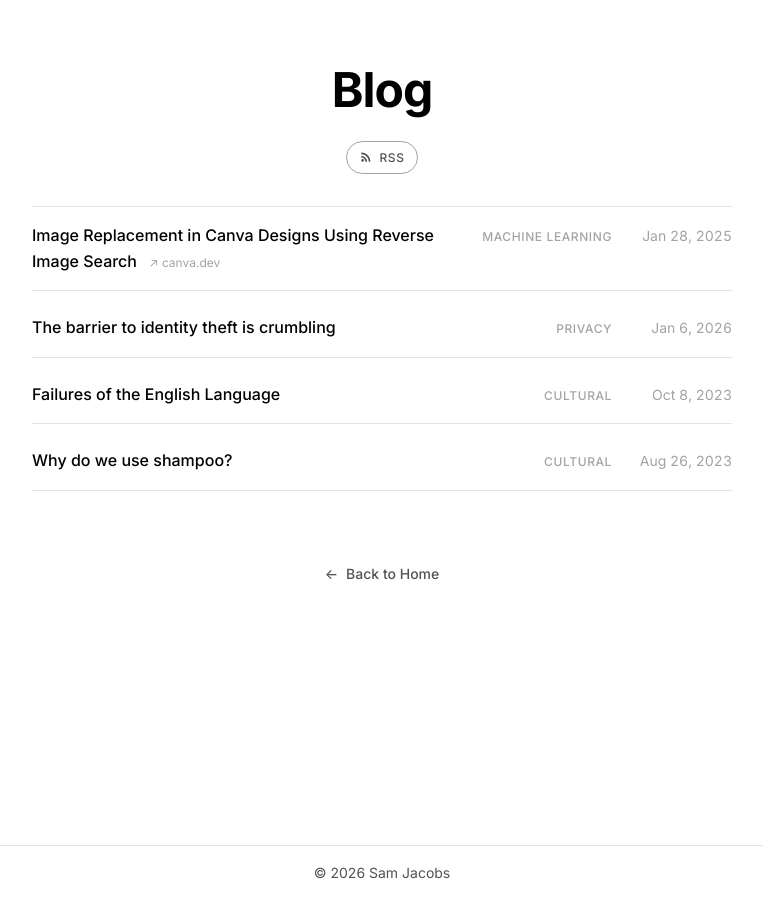
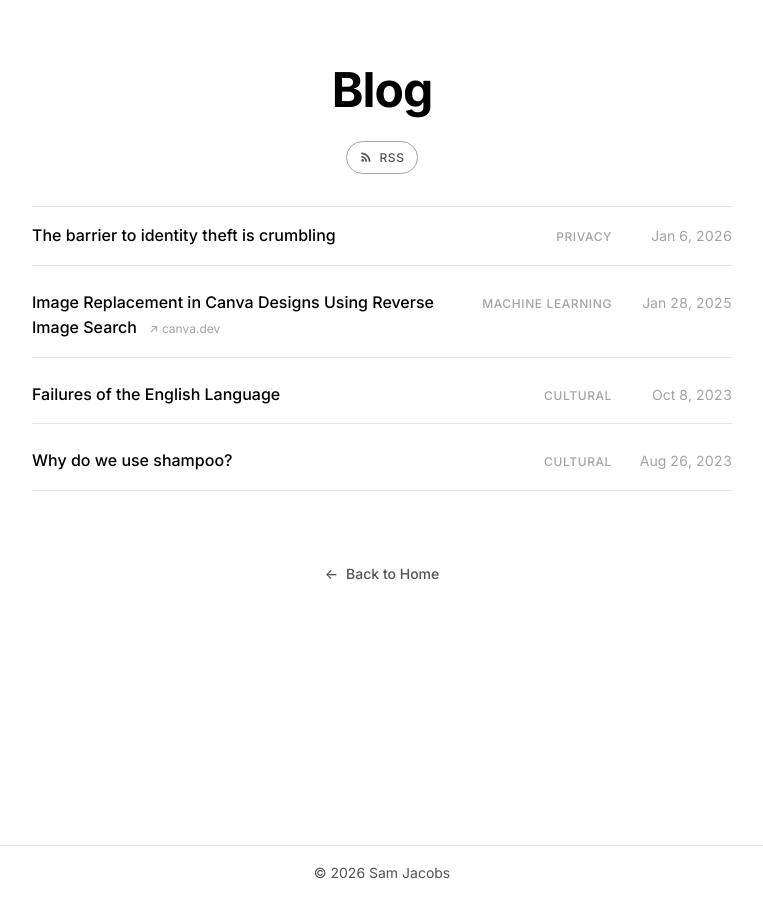
Before and after one commit to s-jac/s-jac.github.io, a Jekyll site: the page built from blog.html, in a window 1280 px wide. Shown: the whole page, without its empty margins (258-1021 px from the left). Built offline with Jekyll 4.4.1, drawn with Linux system fonts in a browser that asks for light colours.

Commit message:
order by date

```diff
--- /dev/null
+++ b/_data/external_articles.yml
@@ -0,0 +1,5 @@
+- title: "Image Replacement in Canva Designs Using Reverse Image Search"
+  url: "https://www.canva.dev/blog/engineering/image-replacement-in-canva-designs-using-reverse-image-search/"
+  date: 2025-01-28
+  topic: "Machine Learning"
+  external: "canva.dev"
--- a/blog.html
+++ b/blog.html
@@ -18,19 +18,43 @@ permalink: /blog/
 
 <nav class="article-list" aria-label="Blog posts">
 
-  <!-- External article on Canva Engineering Blog -->
-  <a href="https://www.canva.dev/blog/engineering/image-replacement-in-canva-designs-using-reverse-image-search/" class="article-list__item" target="_blank" rel="noopener">
-    <span class="article-list__title">Image Replacement in Canva Designs Using Reverse Image Search <span class="external">↗ canva.dev</span></span>
-    <span class="article-list__topic">Machine Learning</span>
-    <span class="article-list__date">Jan 28, 2025</span>
-  </a>
+  {% assign all_articles = site.posts | map: "url" | join: "," %}
+  {% assign combined = "" | split: "" %}
 
   {% for post in site.posts %}
-  <a href="{{ post.url | relative_url }}" class="article-list__item">
-    <span class="article-list__title">{{ post.title }}</span>
-    <span class="article-list__topic">{{ post.topic | default: "Essay" }}</span>
-    <span class="article-list__date">{{ post.date | date: "%b %-d, %Y" }}</span>
+    {% assign item = "" | split: "" %}
+    {% capture post_data %}{{ post.date | date: "%Y%m%d" }}|internal|{{ post.url }}|{{ post.title }}|{{ post.topic | default: "Essay" }}|{{ post.date | date: "%b %-d, %Y" }}{% endcapture %}
+    {% assign combined = combined | push: post_data %}
+  {% endfor %}
+
+  {% for article in site.data.external_articles %}
+    {% capture article_data %}{{ article.date | date: "%Y%m%d" }}|external|{{ article.url }}|{{ article.title }}|{{ article.topic }}|{{ article.date | date: "%b %-d, %Y" }}|{{ article.external }}{% endcapture %}
+    {% assign combined = combined | push: article_data %}
+  {% endfor %}
+
+  {% assign sorted = combined | sort | reverse %}
+
+  {% for item in sorted %}
+    {% assign parts = item | split: "|" %}
+    {% assign type = parts[1] %}
+    {% assign url = parts[2] %}
+    {% assign title = parts[3] %}
+    {% assign topic = parts[4] %}
+    {% assign date = parts[5] %}
+    {% if type == "external" %}
+      {% assign external_site = parts[6] %}
+  <a href="{{ url }}" class="article-list__item" target="_blank" rel="noopener">
+    <span class="article-list__title">{{ title }} <span class="external">↗ {{ external_site }}</span></span>
+    <span class="article-list__topic">{{ topic }}</span>
+    <span class="article-list__date">{{ date }}</span>
   </a>
+    {% else %}
+  <a href="{{ url | relative_url }}" class="article-list__item">
+    <span class="article-list__title">{{ title }}</span>
+    <span class="article-list__topic">{{ topic }}</span>
+    <span class="article-list__date">{{ date }}</span>
+  </a>
+    {% endif %}
   {% endfor %}
 
 </nav>
```
